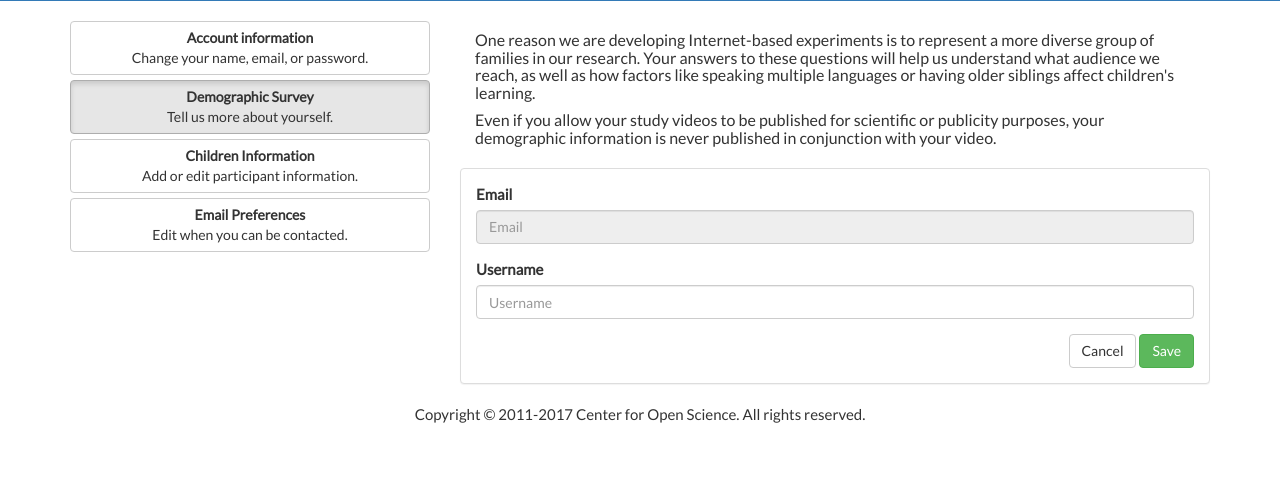
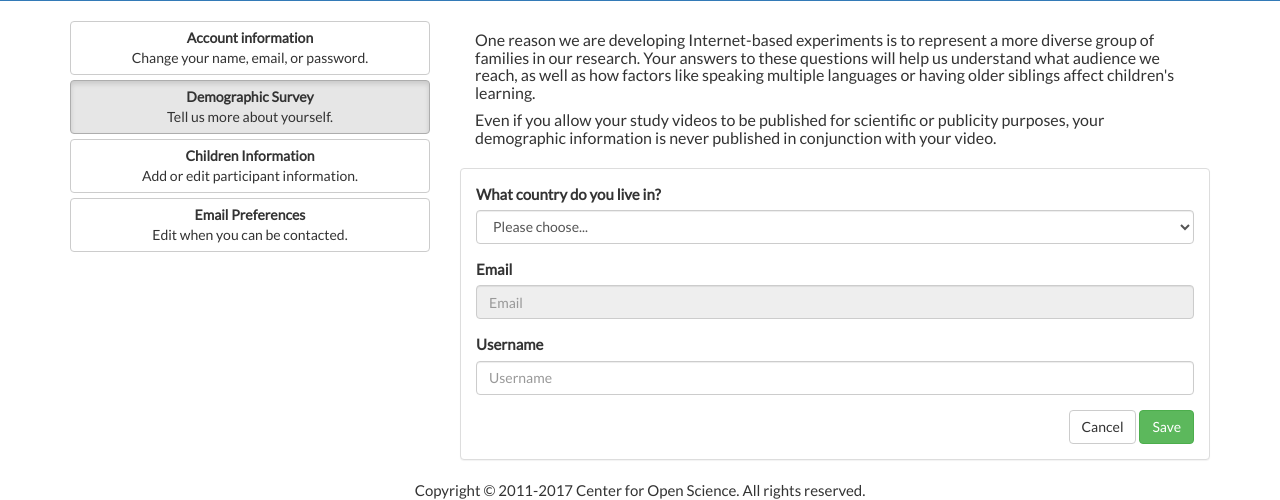
Before and after one commit to lookit/lookit-api, a Django app: template web/templates/web/demographic-data-update.html in a window 1280 px wide. Shown: the part 172-672 px from the top of the page. Run offline with Django 3.2, Linux system fonts and the light colour scheme; tables that the repository leaves empty hold one stand-in row (values such as "Sample post"); the template is opened without the code that fills it: values that come from a table or form of the project are taken from there, most other values are stand-ins (such as "Sample title", 1, 10 or a date in 2020); parts of the project's set-up code (start-up, migrations or seed data) failed here and were passed over; some libraries are stand-ins or nearby versions.

Commit message:
WIP Get demographic data matching current Lookit.

```diff
--- a/accounts/forms.py
+++ b/accounts/forms.py
@@ -100,14 +100,10 @@ class DemographicDataForm(forms.ModelForm):
     class Meta:
         model = DemographicData
         exclude = ('created_at', 'previous', 'user', 'extra', 'uuid' )
-        # help_texts = {
-        #     'child_birthdays': "Must be entered as comma-separated list: YYYY-MM-DD, YYYY-MM-DD, ... "
-        # }
-        fields = ('country', 'density', 'languages_spoken_at_home', 'number_of_children', 'number_of_guardians',
+        fields = ('density', 'languages_spoken_at_home', 'number_of_children', 'number_of_guardians',
         'race_identification', 'age', 'gender', 'education_level', 'spouse_education_level', 'annual_income',
         'number_of_books', 'additional_comments')
         labels = {
-            'country': 'What country do you live in?',
             'density': 'How would you describe the area where you live?',
             'languages_spoken_at_home': 'What language(s) does your family speak at home?',
             'number_of_children': 'How many children do you have?',
--- a/web/templates/web/demographic-data-update.html
+++ b/web/templates/web/demographic-data-update.html
@@ -1,7 +1,6 @@
 {% extends 'web/base.html' %}
 {% load bootstrap3 %}
 {% block title %}Update demographics{% endblock %}
-
 
 {% block flash %}
   {% bootstrap_messages %}
@@ -12,6 +11,15 @@
   {% endif %}
 {% endblock %}
 {% block content %}
+    <script>
+        function checkCountry(selected) {
+            if (selected.value === 'US') {
+                $('#state-input').show();
+            } else {
+                $('#state-input').hide().prop('required',false)
+            }
+        }
+    </script>
     <div class='lookit-row lookit-page-title'>
         <h2 class='container'>My Account</h2>
     </div>
@@ -33,6 +41,28 @@
                 <div class="panel panel-default">
                   <div class="panel-body">
                     <form method="POST" action="">{% csrf_token %}
+                        <div class="form-group">
+                            <label class="control-label" for="id_country">What country do you live in?</label>
+                            <select onchange="checkCountry(this)"name="country" class="form-control" title required id="id_country">
+                                <option value="" disabled="" selected="" hidden="">Please choose...</option>
+                                <option value="US">United States</option>
+                                <option disabled="">─────────────────────</option>
+                                {% for code, country in countries %}
+                                    {% if code != 'US' %}
+                                        <option value="{{code}}">{{ country }}</option>
+                                    {% endif %}
+                                {% endfor %}
+                            </select>
+                        </div>
+                        <div id="state-input" class="form-group" hidden>
+                            <label class="control-label" for="id_state">What state do you live in?</label>
+                            <select name="state" class="form-control" title="" id="id_state">
+                                <option value="" disabled="" selected="" hidden="">Please choose...</option>
+                                {% for code, state in states %}
+                                    <option value="{{code}}">{{ state }}</option>
+                                {% endfor %}
+                            </select>
+                        </div>
                       {% bootstrap_form form %}
                       {% buttons %}
                       <div class="pull-right">
```
Also changed, not shown: web/views.py (+14 -1 lines).
